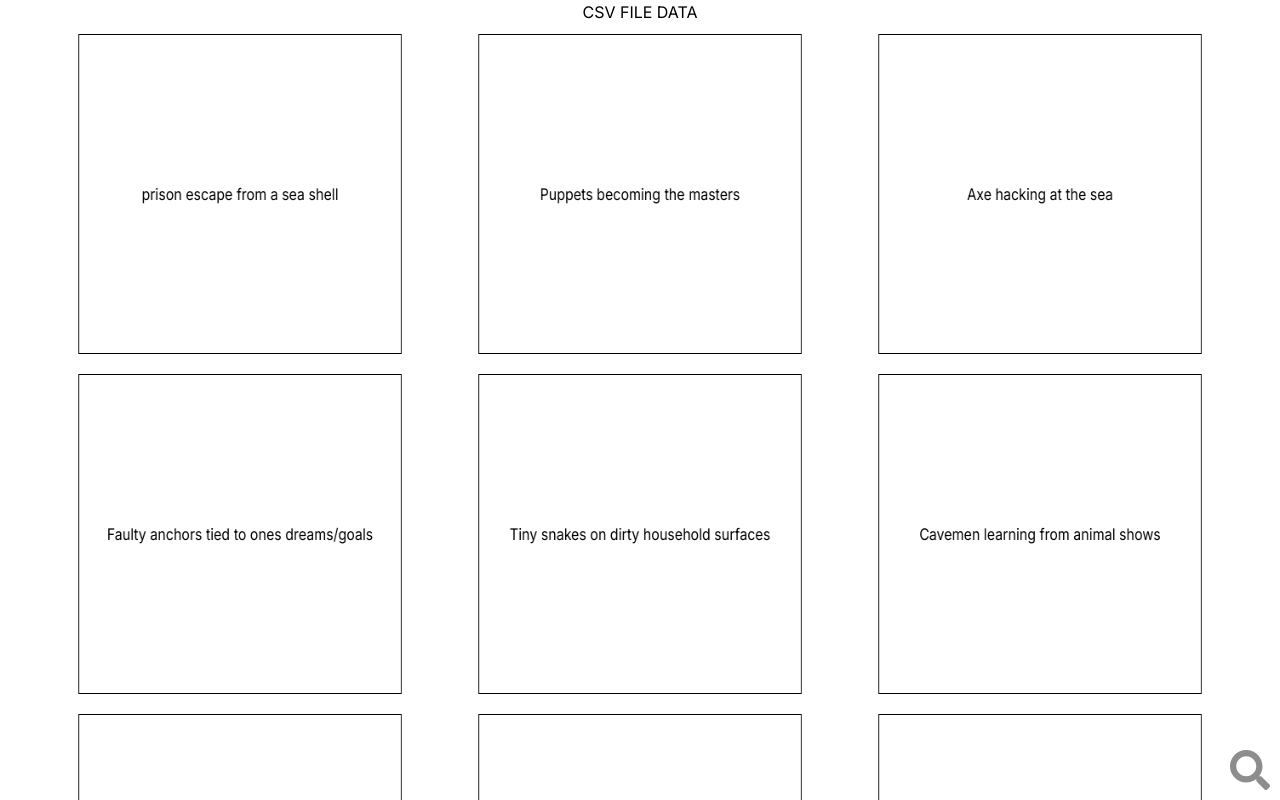
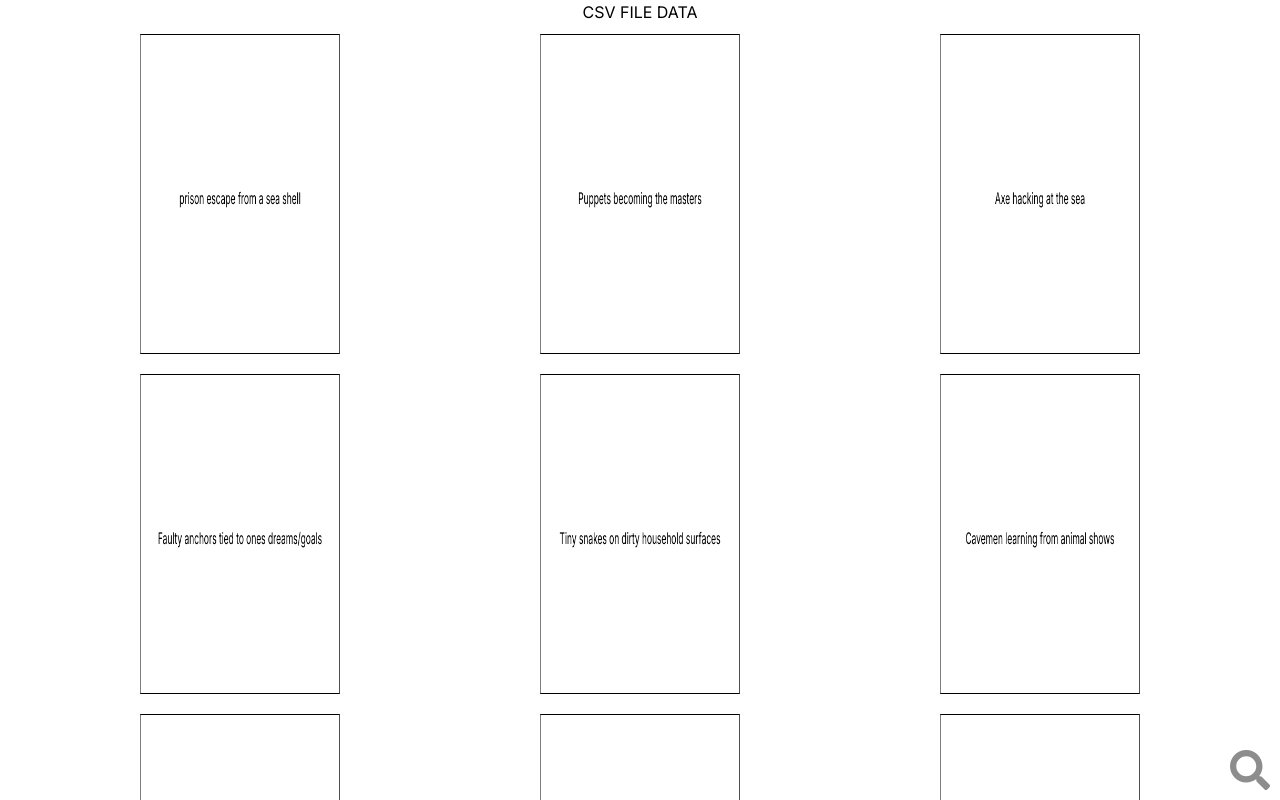
Before and after one commit to Impactmindz-Tech/datafromcsv, a Next.js app: page / in a window 1280 px wide. Shown: the top 800 px of the page. Built offline with nearby package versions, Linux system fonts and the light colour scheme.

Commit message:
On hover flip and emotion add

```diff
--- a/app/globals.css
+++ b/app/globals.css
@@ -35,7 +35,7 @@
 }
 
 .box:hover {
-    transform: translateY(-10px);
+    transform: rotateY(180deg);
 }
 
   .box.flip {
@@ -64,3 +64,48 @@
     border: 1px solid #ccc;
     padding: 10px;
 }
+
+/* Add transition property to .box for smoother flip animation */
+.box {
+    transition: transform 0.5s ease-in-out, background-color 0.5s ease-in-out, color 0.5s ease-in-out;
+    transform-style: preserve-3d; /* Ensure 3D transformation */
+}
+
+/* Add styles for the front and back of the card */
+.front,
+.back {
+    position: absolute;
+    width: 100%;
+    height: 100%;
+    backface-visibility: hidden; /* Hide the back of the card initially */
+    text-align: center;
+    padding-top: 40%;
+}
+
+.front {
+    z-index: 2; /* Ensure front is on top */
+    background-color: #fff; /* Add default background color */
+    color: #000; /* Add default text color */
+}
+
+.back {
+    transform: rotateY(180deg); /* Initially hide the back of the card by rotating it 180 degrees */
+    background-color: #333; /* Add default background color for back side */
+    color: #fff; /* Add default text color for back side */
+    text-transform: capitalize;
+}
+
+/* Flip effect */
+.box:hover .front {
+    transform: rotateY(0deg); /* Flip the front of the card */
+}
+
+.box:hover .back {
+    transform: rotateY(180deg); /* Reveal the back of the card */
+}
+
+/* Add hover styles */
+.box:hover .front {
+    background-color: #333; /* Change background color on hover */
+    color: #fff; /* Change text color on hover */
+}
--- a/src/modules/csv-reader.tsx
+++ b/src/modules/csv-reader.tsx
@@ -89,7 +89,13 @@
             )}
             <div className="card-container">
                 {displayedCards.map((item, i) => (
-                    <div className={`box ${isFlipped ? 'flip' : ''}`} key={i}>{item.Idea}</div>
+
+                    <>
+                    <div className={`box ${isFlipped ? 'flip' : ''}`} key={i}>
+                        <div className="front">{item.Idea}</div>
+                        <div className="back">{item.Emotion}</div>
+                    </div>
+                    </>
                 ))}
             </div>
         </>
```
